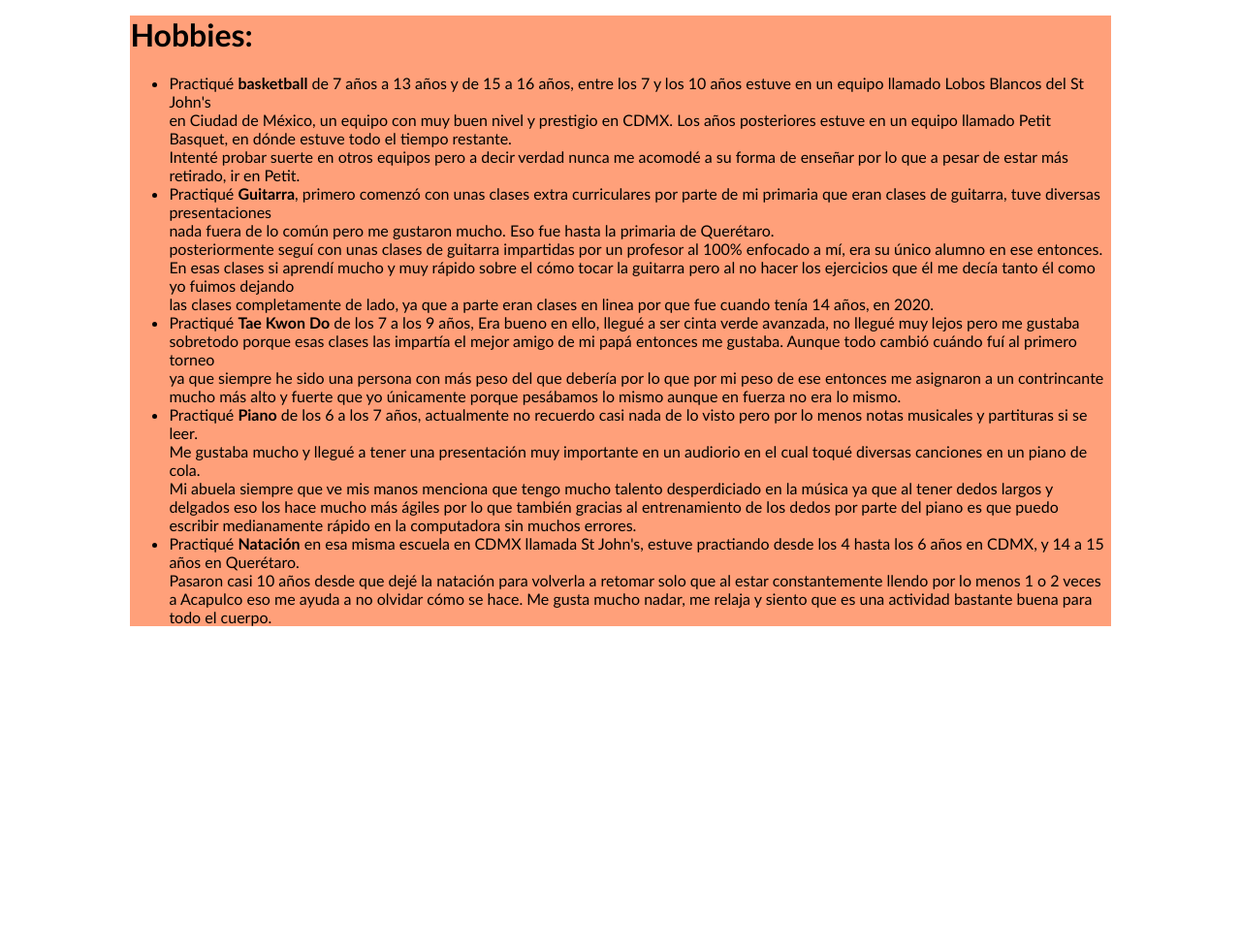
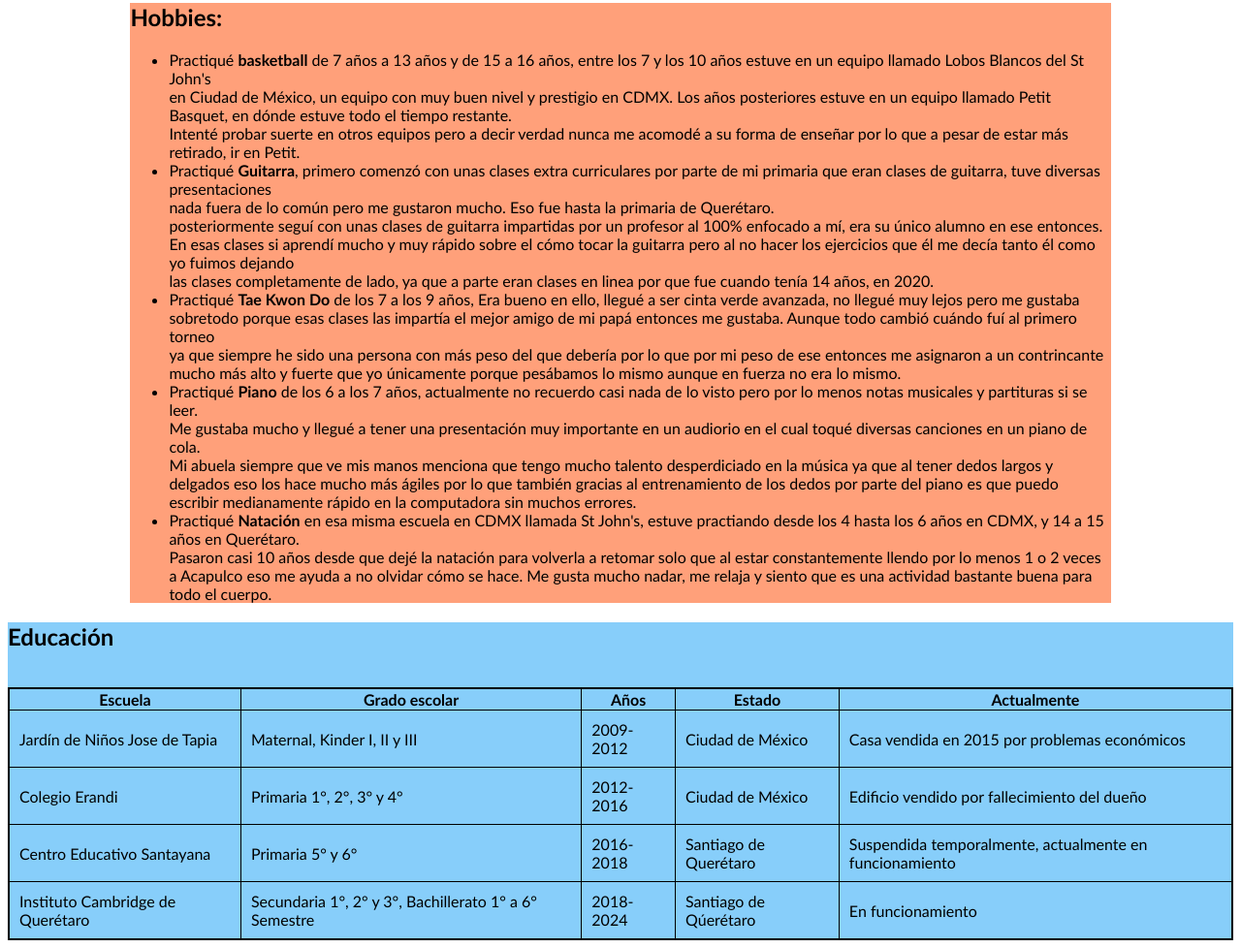
Before and after one commit to Starkiller86/Proyecto-Primer-Parcial, a plain HTML site: page index.html in a window 1280 px wide. Shown: the part 452-1430 px from the top of the page at 97% size. Before the commit the page ends 1114 px from the top, so only its background shows below. Drawn offline with Linux system fonts and the light colour scheme.

Commit message:
Update index.html
Tabla de educación y cambios de subtitulos añadidos

```diff
--- a/index.html
+++ b/index.html
@@ -4,13 +4,22 @@
     <meta charset="UTF-8">
     <meta name="viewport" content="width=device-width, initial-scale=1.0">
     <title>Mi autobiografía</title>
+    <style>
+        table tr th{
+            border: 1px black solid;
+        }
+        table tr td{
+            padding: 10px;
+            border: 1px black solid;
+        }
+    </style>
 </head>
 <body style="font-family: 'Trebuchet MS', 'Lucida Sans Unicode', 'Lucida Grande', 'Lucida Sans', Arial, sans-serif;">
     <div style="background-color: darkslategrey; color: white; text-align: center;">
         <h1>Autobiografía</h1>
     </div>
     <div  style="background-color: rgb(218, 218, 218); width: 80%; margin-left: 10%;">
-        <h1 style="text-align: center;">Acerca de mí:</h1>
+        <h2 style="text-align: center;">Acerca de mí:</h2>
         <p>Mi nombre es Mario Alberto Hernández Salinas y nací el 13 de Junio del 2006 en la Ciudad de México. <br>
             Mi madre es Erika Gabriela Salinas Torres que actualmente se dedica como maestra de inglés en un Kínder, y mi Padre fue Mario Alberto Hernández Dorantes (Finado). <br>
             Tengo un hermano de actualmente 23 años el cual es Diego Alejandro Salinas Torres que es trabajador en Sam's Club como,
@@ -24,7 +33,7 @@
         </p>
     </div>
     <div style="background-color: lightsalmon; width: 80%; margin-left: 10%;">
-        <h1>Hobbies:</h1>
+        <h2>Hobbies:</h2>
         <p>
             <ul>
                 <li>Practiqué <b>basketball</b> de 7 años a 13 años y de 15 a 16 años, entre los 7 y los 10 años estuve en un equipo llamado Lobos Blancos del St John's <br>
@@ -45,13 +54,50 @@
                     mucho más ágiles por lo que también gracias al entrenamiento de los dedos por parte del piano es que puedo escribir medianamente rápido en la computadora sin muchos errores.</li>
                 <li>Practiqué <b>Natación</b> en esa misma escuela en CDMX llamada St John's, estuve practiando desde los 4 hasta los 6 años en CDMX, y 14 a 15 años en Querétaro. <br>
                     Pasaron casi 10 años desde que dejé la natación para volverla a retomar solo que al estar constantemente llendo por lo menos 1 o 2 veces a Acapulco eso me ayuda a no
-                    olvidar cómo se hace. Me gusta mucho nadar, me relaja y siento que es una actividad bastante buena para todo el cuerpo. </li>
+                    olvidar cómo se hace. Me gusta mucho nadar, me relaja y siento que es una actividad bastante buena para todo el cuerpo.</li>
             </ul>
         </p>
     </div>
-</body>
-</html>
-        </p>
+    <div style="background-color: lightskyblue;">
+        <h2>Educación</h2>
+        <br>
+        <table style="border: 2px black solid; border-collapse: collapse; margin-left: auto; margin-right: auto;">
+            <tr>
+                <th>Escuela</th>
+                <th>Grado escolar</th>
+                <th>Años</th>
+                <th>Estado</th>
+                <th>Actualmente</th>
+            </tr>
+            <tr>
+                <td>Jardín de Niños Jose de Tapia</td>
+                <td>Maternal, Kinder I, II y III</td>
+                <td>2009-2012</td>
+                <td>Ciudad de México</td>
+                <td>Casa vendida en 2015 por problemas económicos</td>
+            </tr>
+            <tr>
+                <td>Colegio Erandi</td>
+                <td>Primaria 1°, 2°, 3° y 4°</td>
+                <td>2012-2016</td>
+                <td>Ciudad de México</td>
+                <td>Edificio vendido por fallecimiento del dueño</td>
+            </tr>
+            <tr>
+                <td>Centro Educativo Santayana</td>
+                <td>Primaria 5° y 6°</td>
+                <td>2016-2018</td>
+                <td>Santiago de Querétaro</td>
+                <td>Suspendida temporalmente, actualmente en funcionamiento</td>
+            </tr>
+            <tr>
+                <td>Instituto Cambridge de Querétaro</td>
+                <td>Secundaria 1°, 2° y 3°, Bachillerato 1° a 6° Semestre</td>
+                <td>2018-2024</td>
+                <td>Santiago de Qúerétaro</td>
+                <td>En funcionamiento</td>
+            </tr>
+        </table>
     </div>
 </body>
 </html>
```
